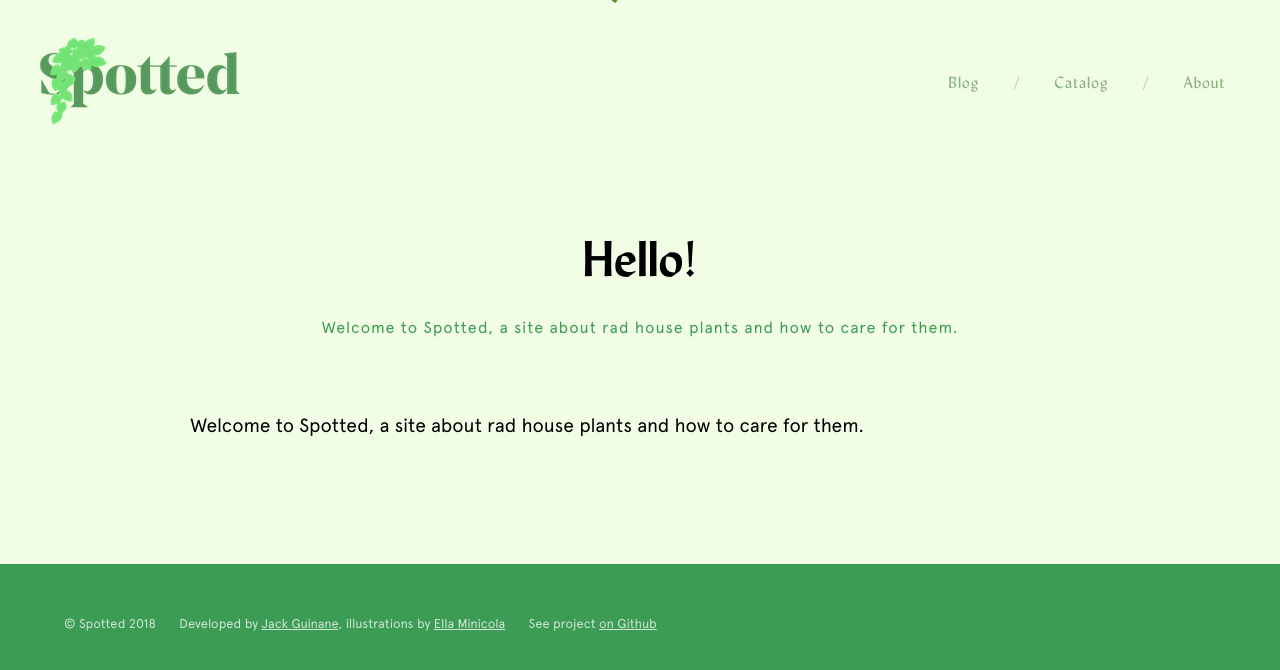
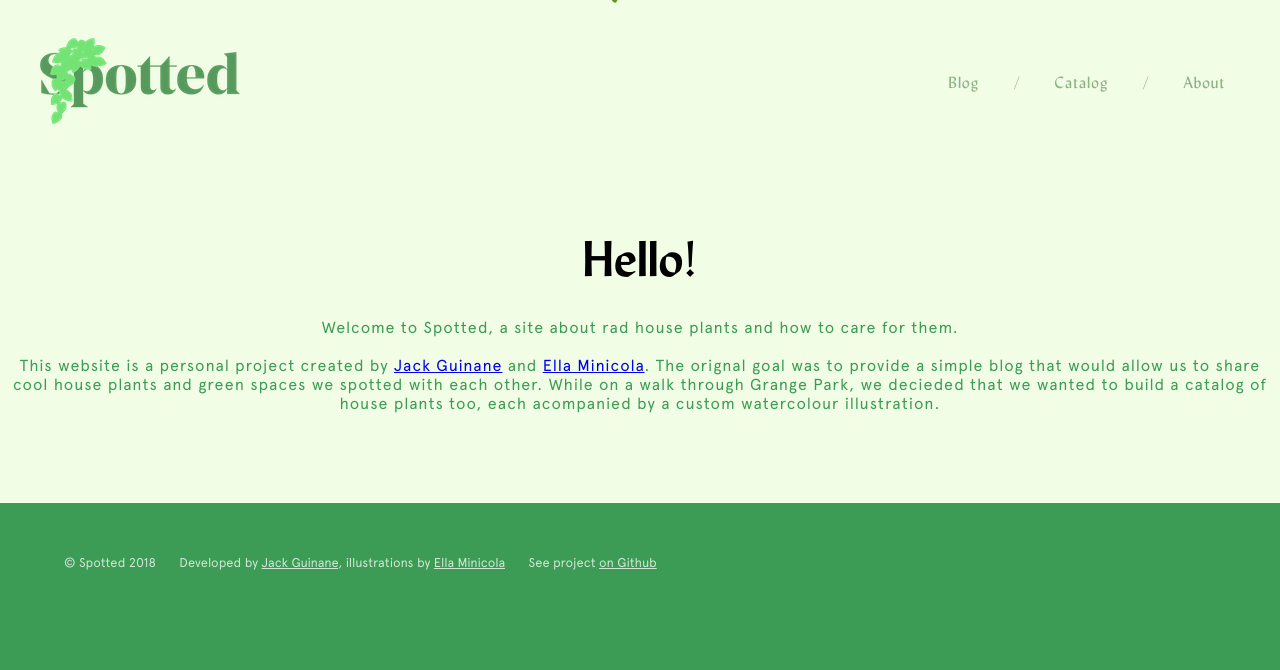
Before and after one commit to qjack001/Spotted, a Jekyll site: the page built from about.html, in a window 1280 px wide. Shown: the top 670 px of the page. Built offline with Jekyll 4.4.1, drawn with Linux system fonts in a browser that asks for light colours.

Commit message:
edit about text

```diff
--- a/about.html
+++ b/about.html
@@ -10,11 +10,8 @@ permalink: /about/
     <h1>Hello!</h1>
     <div class="latin-name">
         Welcome to Spotted, a site about rad house plants and how to care for them.
-    </div>
-    <div class="entry">
-        <br>
-        <p>Welcome to Spotted, a site about rad house plants and how to care for them.</p>
-        <br>
+        <br><br>
+        This website is a personal project created by <a href="https://github.com/qjack001">Jack Guinane</a> and <a href="https://github.com/Ella-Minicola">Ella Minicola</a>. The orignal goal was to provide a simple blog that would allow us to share cool house plants and green spaces we spotted with each other. While on a walk through Grange Park, we decieded that we wanted to build a catalog of house plants too, each acompanied by a custom watercolour illustration.
     </div>
 </article>
 
```
